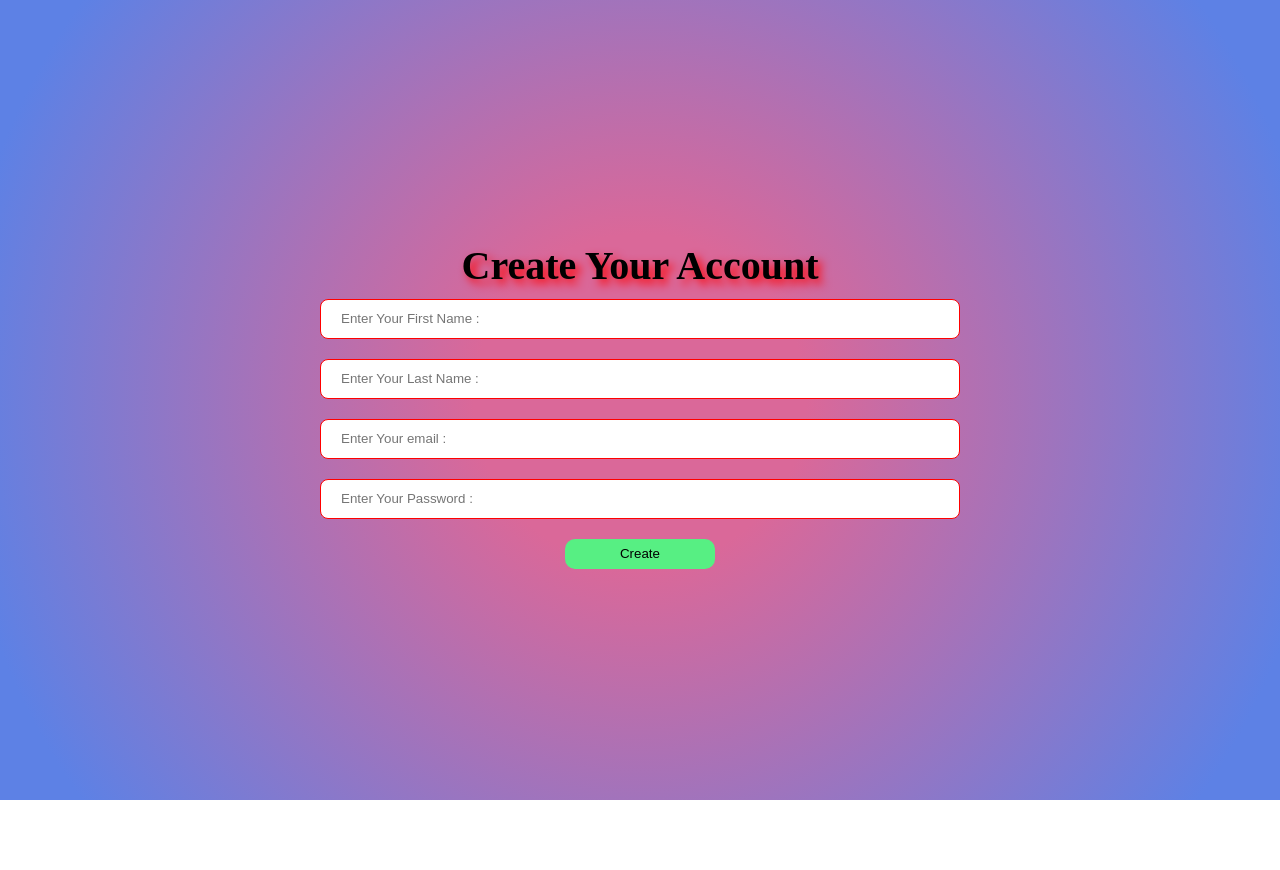
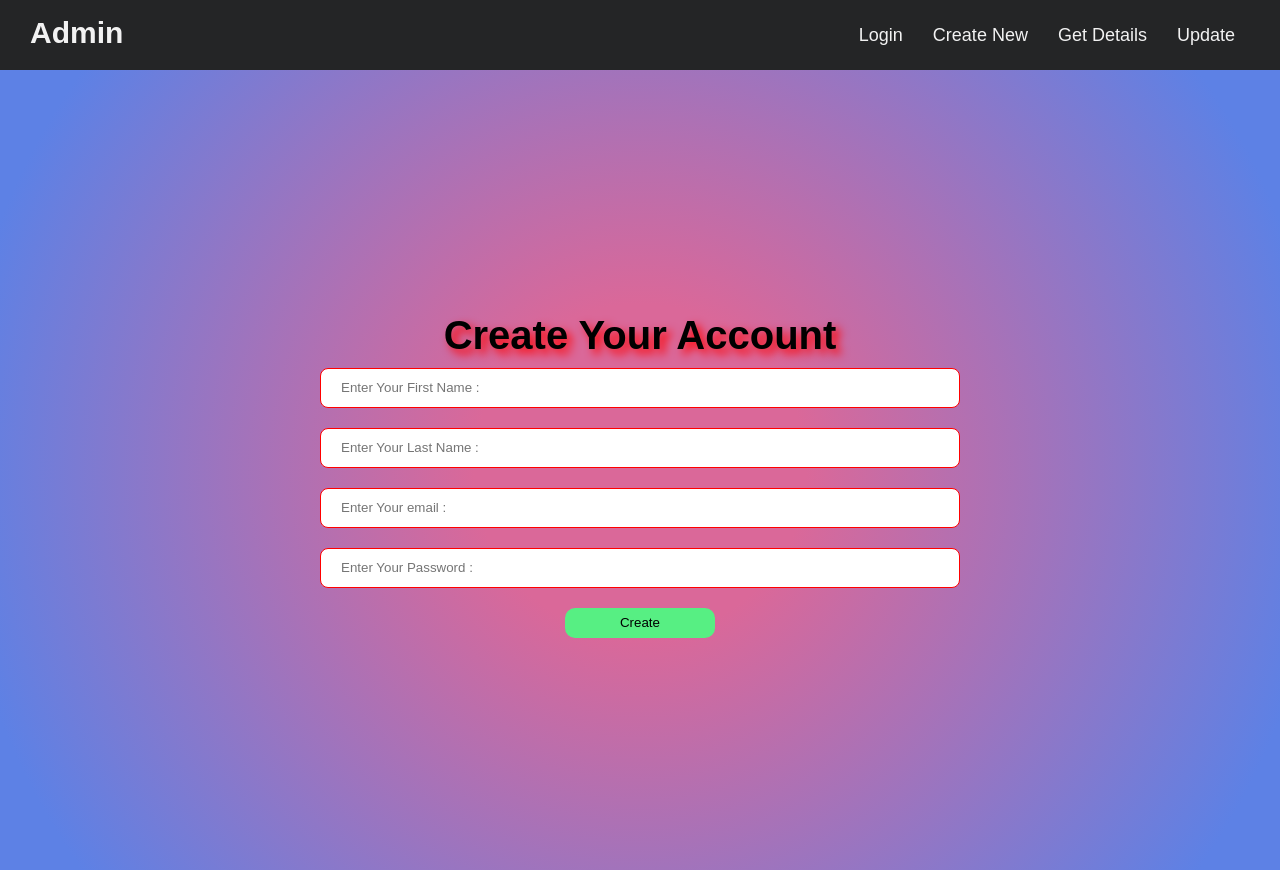
Before and after one commit to sreerag-a-sasi/mvc, a plain HTML site: page client/index.html in a window 1280 px wide. Before the commit the page ends 800 px from the top, so only its background shows below. Drawn offline with Linux system fonts and the light colour scheme.

Commit message:
third commit

```diff
--- a/client/index.html
+++ b/client/index.html
@@ -11,9 +11,23 @@
 <body>
   <div id="top">
     <div id="containerOne">
-      <div id="container">
-
-      </div>
+      <!-- <div id="container">
+        <div class="list"><a href="">Login</a></div>
+        <div class="list"><a href="">Create new</a></div>
+        <div class="list"><a href="">Get Details</a></div>
+        <div class="list"><a href="">Update Data</a></div>
+      </div> -->
+      <nav>
+        <div class="wrapper">
+          <div class="logo"><a href="#">Admin</a></div>
+          <ul class="nav-links">
+            <li><a href="#">Login</a></li>
+            <li><a href="#">Create New</a></li>
+            <li><a href="#">Get Details</a></li>
+            <li><a href="#">Update</a></li>
+          </ul>
+        </div>
+      </nav>
       <div class="form">
         <h1>Create Your Account</h1>
         <form id="userDataForm" onsubmit="return handleSubmit()">
@@ -23,7 +37,7 @@
           <div><input type="password" placeholder="Enter Your Password :" name="password" id="password" required></div>
           <div><button type="submit" id="btn">Create</button></div>
         </form>
-      </div>
+    </div>
       <script src="script.js"></script>
 </body>
 
--- a/client/style.css
+++ b/client/style.css
@@ -3,6 +3,59 @@
     padding: 0%;
     box-sizing: border-box;
 }
+
+
+
+@import url('https://fonts.googleapis.com/css2?family=Poppins:wght@200;300;400;500;600;700&display=swap');
+*{
+  margin: 0;
+  padding: 0;
+  box-sizing: border-box;
+  font-family: 'Poppins', sans-serif;
+}
+nav{
+  position: relative;
+  z-index: 99;
+  width: 100%;
+
+  background: #242526;
+}
+nav .wrapper{
+  position: relative;
+  max-width: 1300px;
+  padding: 0px 30px;
+  height: 70px;
+  line-height: 70px;
+  margin: auto;
+  display: flex;
+  align-items: center;
+  justify-content: space-between;
+}
+.wrapper .logo a{
+  color: #f2f2f2;
+  font-size: 30px;
+  font-weight: 600;
+  text-decoration: none;
+}
+.wrapper .nav-links{
+  display: inline-flex;
+}
+.nav-links li{
+  list-style: none;
+}
+.nav-links li a{
+  color: #f2f2f2;
+  text-decoration: none;
+  font-size: 18px;
+  font-weight: 500;
+  padding: 9px 15px;
+  border-radius: 5px;
+  transition: all 0.3s ease;
+}
+.nav-links li a:hover{
+  background: #3A3B3C;
+}
+
 
 .form {
     width: 100%;
```
Also changed, not shown: client/images/admin.png (added), 1 other file.
